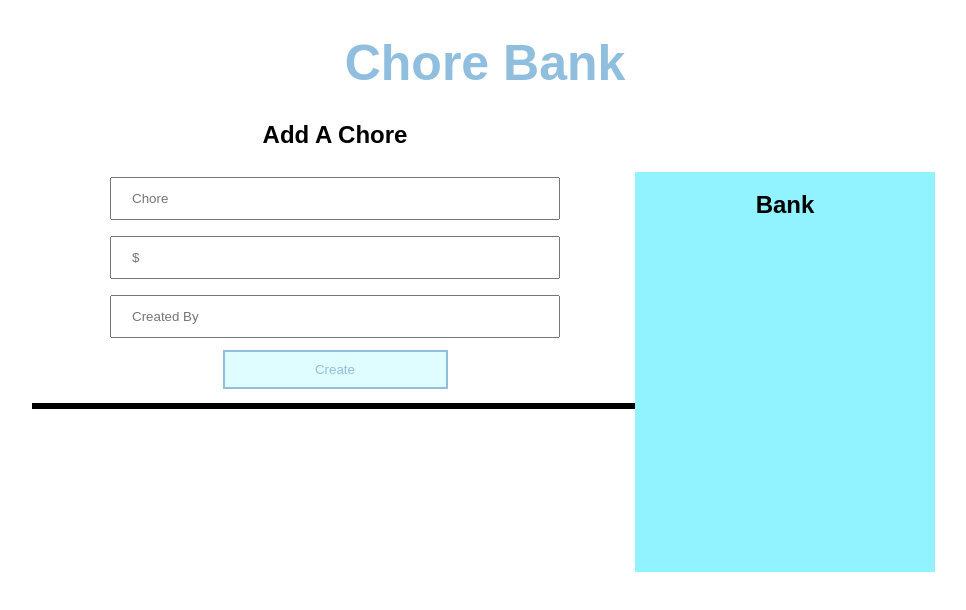
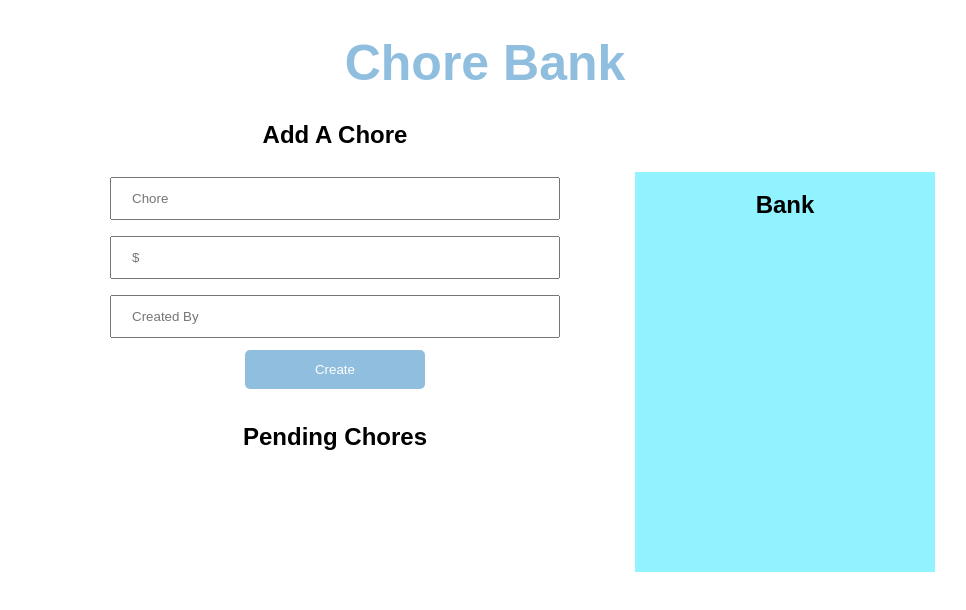
Before and after one commit to christinanate/chorebank, a React app: page / in a window 1280 px wide. Shown: the top 610 px of the page, without its empty margins (155-1121 px from the left). Built offline with nearby package versions, Linux system fonts and the light colour scheme; no server answers; the HTML template or start-up script is replaced by a standard one.

Commit message:
added aquamarine

```diff
--- a/client/src/components/ChoreItem.jsx
+++ b/client/src/components/ChoreItem.jsx
@@ -48,7 +48,7 @@ let ChoreItem = ({ chore, getPendingChores }) => {
         <label>
           <input type='text' placeholder='Completed By'></input>
         </label>
-        <input type='submit' value='Complete'></input>
+        <input type='submit' value='Complete' className='complete-submit-btn'></input>
       </form>
 
     </div>
--- a/client/src/components/ChoresCompleted.jsx
+++ b/client/src/components/ChoresCompleted.jsx
@@ -4,7 +4,7 @@ let ChoresCompleted = ({ completedChoresForAccount }) => {
   return (
     completedChoresForAccount.map((completedChore, index) => {
       return (
-        <div key={index}>
+        <div key={index} className='choreitem-container'>
           <p>completed by: {completedChore.completedBy}</p>
           <p>completed date: {completedChore.completedDate}</p>
           <p>chore: {completedChore.chore}</p>
--- a/client/src/index.jsx
+++ b/client/src/index.jsx
@@ -88,7 +88,7 @@ class App extends React.Component {
           <div className='container-2'>
             {this.state.completedChoresForAccount.length > 0 ?
               <>
-                <button onClick={this.handleBackClick}>Main</button>
+                <button onClick={this.handleBackClick} className='add-submit-btn'>Main</button>
                 <ChoresCompleted completedChoresForAccount={this.state.completedChoresForAccount} />
               </>
               :
@@ -100,6 +100,7 @@ class App extends React.Component {
                   </div>
                 </div>
                 <div className='chorespending-container'>
+                  <h2>Pending Chores</h2>
                   <ChoresPending choresPending={this.state.choresPending} getPendingChores={this.getPendingChores} />
                 </div>
               </>
--- a/styles.css
+++ b/styles.css
@@ -53,20 +53,21 @@ h2 {
 }
 
 .chorespending-container {
-  border: solid black;
+  /* border: solid black; */
   width: 100%;
 }
 
 .choreitem-container {
   margin: auto;
   margin-top: 10px;
-  margin-bottom: 10px;
+  margin-bottom: 20px;
   padding: 10px;
   padding-right: 30px;
   padding-left: 30px;
-  width: 60%;
+  width: 70%;
   text-align: center;
-  border: solid blueviolet;
+  border: solid aquamarine;
+  font-family: 'Montserrat', sans-serif;
 }
 
 .chore-item-header {
@@ -108,16 +109,30 @@ input[type=submit] {
   /* border: none; */
   /* color: white; */
   padding: 10px 25px;
-  text-decoration: none;
   margin: 4px 2px;
   cursor: pointer;
-  width: 50%;
+  width: 40%;
+  font-family: 'Montserrat', sans-serif;
+  font-weight: 500;
+  border-radius: 5px;
 }
 
 .add-submit-btn {
+  background-color: #90bede;
+  border: solid #90bede 2px;
+  color: white;
+}
+
+.add-submit-btn:hover {
+  background-color: #dffdff;
+  color: #90bede;
+}
+
+.complete-submit-btn {
   background-color: #dffdff;
   border: solid #90bede 2px;
   color: #90bede;
+  text-align: center;
 }
 
 .submit-wrap {
```
